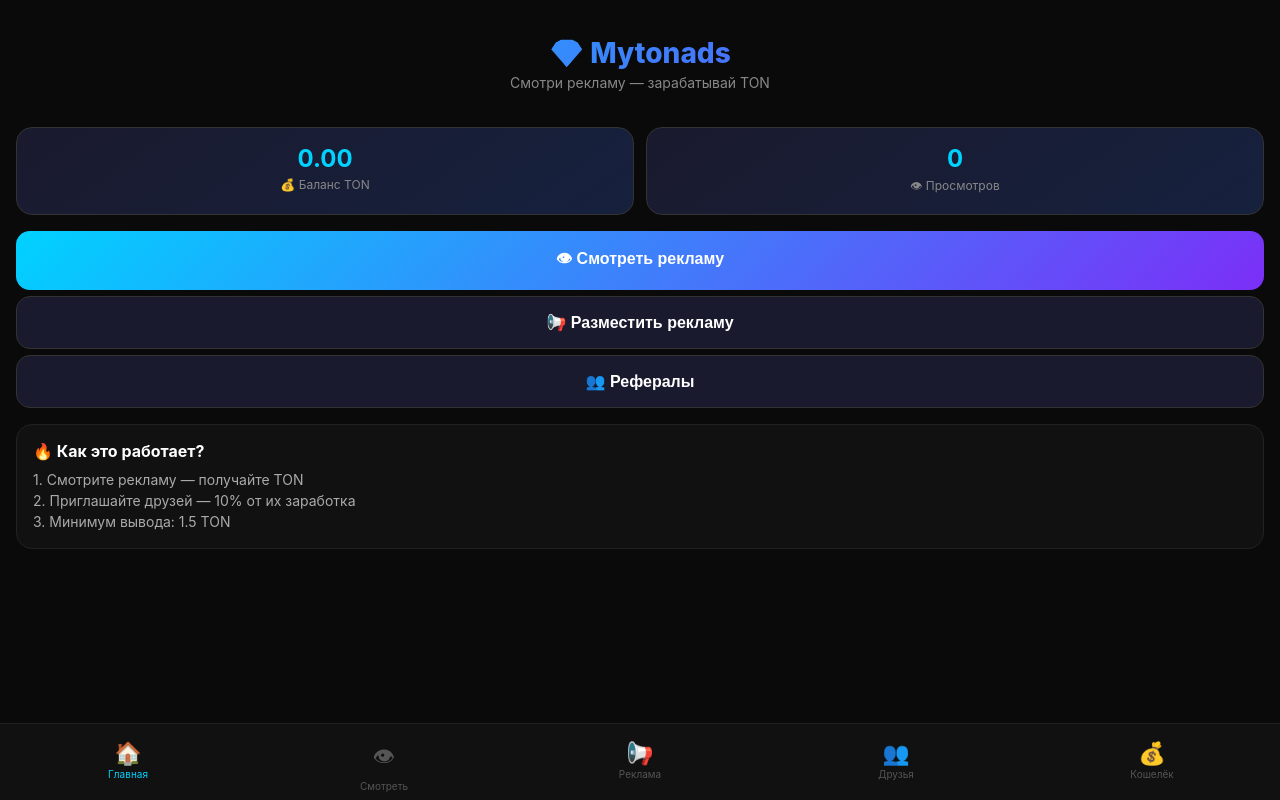
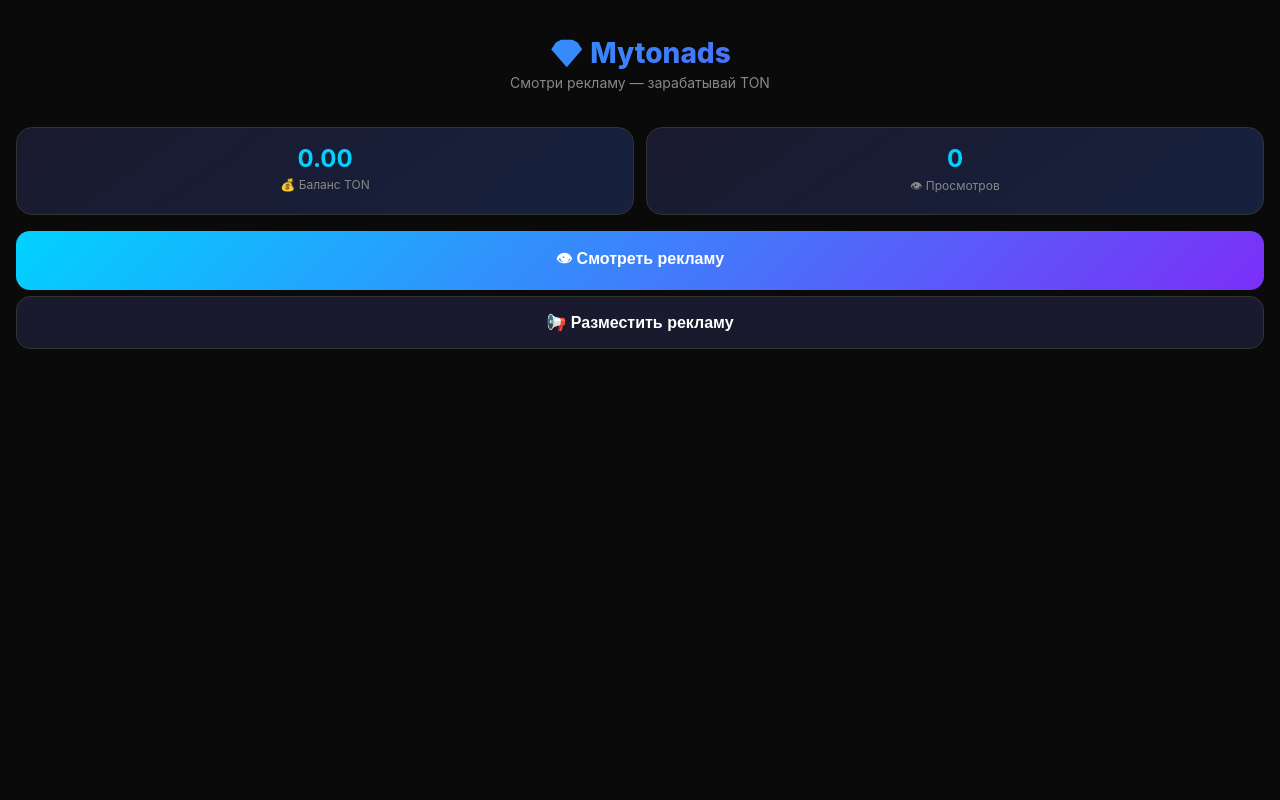
Before and after one commit to g89614544540-ship-it/-insiderad, a Flask app: page / in a window 1280 px wide. Run offline with Flask 3, Linux system fonts and the light colour scheme; some libraries are stand-ins or nearby versions.

Commit message:
Update index.html

```diff
--- a/backend/templates/index.html
+++ b/backend/templates/index.html
@@ -8,7 +8,7 @@
 <style>
 *{margin:0;padding:0;box-sizing:border-box}
 body{font-family:-apple-system,BlinkMacSystemFont,'Segoe UI',Roboto,sans-serif;background:#0a0a0a;color:#fff;min-height:100vh;overflow-x:hidden}
-.page{display:none;padding:16px;padding-bottom:100px;animation:fadeIn .3s ease}
+.page{display:none;padding:16px;padding-bottom:40px;animation:fadeIn .3s ease}
 .page.active{display:block}
 @keyframes fadeIn{from{opacity:0;transform:translateY(10px)}to{opacity:1;transform:translateY(0)}}
 
@@ -54,12 +55,6 @@ body{font-family:-apple-system,BlinkMacSystemFont,'Segoe UI',Roboto,sans-serif;b
 .tariff-card .tariff-price{font-size:14px;color:#00d2ff;margin-top:4px}
 .tariff-card .tariff-info{font-size:11px;color:#888;margin-top:4px}
 
-.nav{position:fixed;bottom:0;left:0;right:0;background:#111;border-top:1px solid #222;display:flex;padding:8px 0;padding-bottom:env(safe-area-inset-bottom,8px);z-index:100}
-.nav-item{flex:1;text-align:center;padding:8px 0;cursor:pointer;transition:all .2s;color:#555}
-.nav-item.active{color:#00d2ff}
-.nav-item .nav-icon{font-size:22px}
-.nav-item .nav-label{font-size:10px;margin-top:2px}
-
 .ref-link{background:#1a1a2e;border:1px solid #333;border-radius:12px;padding:12px;font-size:13px;color:#00d2ff;word-break:break-all;margin:8px 0}
 .ref-stats{display:grid;grid-template-columns:1fr 1fr;gap:12px;margin:12px 0}
 
@@ -104,15 +94,11 @@ body{font-family:-apple-system,BlinkMacSystemFont,'Segoe UI',Roboto,sans-serif;b
   </div>
   <button class="btn btn-primary" onclick="showPage('earn')">👁 Смотреть рекламу</button>
   <button class="btn btn-secondary" onclick="showPage('advertiser')">📢 Разместить рекламу</button>
-  <button class="btn btn-secondary" onclick="showPage('ref')">👥 Рефералы</button>
-  <div class="card" style="margin-top:16px">
-    <h3>🔥 Как это работает?</h3>
-    <p>1. Смотрите рекламу — получайте TON<br>2. Приглашайте друзей — 10% от их заработка<br>3. Минимум вывода: 1.5 TON</p>
-  </div>
 </div>
 
-<!-- EARN -->
+<!-- EARN (Смотреть рекламу) -->
 <div class="page" id="page-earn">
+  <button class="btn btn-back" onclick="showPage('home')">← Назад</button>
   <div class="header">
     <h1>👁 Реклама</h1>
     <p>Смотри и зарабатывай</p>
@@ -178,82 +206,6 @@ body{font-family:-apple-system,BlinkMacSystemFont,'Segoe UI',Roboto,sans-serif;b
   </div>
 </div>
 
-<!-- REFERRALS -->
-<div class="page" id="page-ref">
-  <div class="header">
-    <h1>👥 Рефералы</h1>
-    <p>Приглашай друзей — получай 10%</p>
-  </div>
-  <div class="ref-stats">
-    <div class="stat-card">
-      <div class="value" id="ref-count">0</div>
-      <div class="label">👥 Друзей</div>
-    </div>
-    <div class="stat-card">
-      <div class="value" id="ref-earned">0.00</div>
-      <div class="label">💰 Заработано</div>
-    </div>
-  </div>
-  <div class="card">
-    <h3>🔗 Ваша ссылка</h3>
-    <div class="ref-link" id="ref-link">Загрузка...</div>
-    <button class="btn btn-primary" onclick="copyRef()" style="margin-top:8px">📋 Копировать ссылку</button>
-    <button class="btn btn-secondary" onclick="shareRef()" style="margin-top:4px">📤 Поделиться</button>
-  </div>
-  <div class="card">
-    <h3>📖 Как это работает?</h3>
-    <p>1. Скопируйте ссылку<br>2. Отправьте другу<br>3. Друг заходит по вашей ссылке<br>4. Вы получаете 10% от его заработка навсегда!</p>
-  </div>
-</div>
-
-<!-- WALLET -->
-<div class="page" id="page-wallet">
-  <div class="header">
-    <h1>💰 Кошелёк</h1>
-    <p>Ваши средства</p>
-  </div>
-  <div class="stat-card" style="margin:16px 0">
-    <div class="value" id="wallet-balance">0.00</div>
-    <div class="label">💎 Баланс TON</div>
-  </div>
-  <div class="withdraw-info">ℹ️ Минимум для вывода: 1.5 TON. Вывод через CryptoBot.</div>
-  <div class="input-group">
-    <label>💳 TON кошелёк</label>
-    <input type="text" id="wallet-address" placeholder="UQ...">
-  </div>
-  <button class="btn btn-success" onclick="withdraw()">💎 Вывести</button>
-  <div class="card" style="margin-top:16px">
-    <h3>📜 История</h3>
-    <div id="history-list">
-      <div class="empty-state"><div class="text">Пока пусто</div></div>
-    </div>
-  </div>
-</div>
-
-<!-- NAV -->
-<div class="nav">
-  <div class="nav-item active" onclick="showPage('home')">
-    <div class="nav-icon">🏠</div>
-    <div class="nav-label">Главная</div>
-  </div>
-  <div class="nav-item" onclick="showPage('earn')">
-    <div class="nav-icon">👁</div>
-    <div class="nav-label">Смотреть</div>
-  </div>
-  <div class="nav-item" onclick="showPage('advertiser')">
-    <div class="nav-icon">📢</div>
-    <div class="nav-label">Реклама</div>
-  </div>
-  <div class="nav-item" onclick="showPage('ref')">
-    <div class="nav-icon">👥</div>
-    <div class="nav-label">Друзья</div>
-  </div>
-  <div class="nav-item" onclick="showPage('wallet')">
-    <div class="nav-icon">💰</div>
-    <div class="nav-label">Кошелёк</div>
-  </div>
-</div>
-
 <script>
 const tg = window.Telegram.WebApp;
 tg.ready();
@@ -333,85 +264,64 @@ function updateUI() {
   document.getElementById('wallet-balance').textContent = b;
   document.getElementById('ref-count').textContent = currentUser.ref_count || 0;
   document.getElementById('ref-earned').textContent = parseFloat(currentUser.ref_earned || 0).toFixed(2);
-
   const refCode = currentUser.ref_code || '';
-  const botUsername = 'Mytonadsbot';
-  const refLink = `https://t.me/${botUsername}?start=${refCode}`;
+  const refLink = 'https://t.me/Mytonadsbot?start=' + refCode;
   document.getElementById('ref-link').textContent = refLink;
 }
 
-// --- Pages ---
 function showPage(name) {
-  document.querySelectorAll('.page').forEach(p => p.classList.remove('active'));
+  document.querySelectorAll('.page').forEach(function(p) { p.classList.remove('active'); });
   document.getElementById('page-' + name).classList.add('active');
-  document.querySelectorAll('.nav-item').forEach((n, i) => {
-    n.classList.toggle('active', ['home','earn','advertiser','ref','wallet'][i] === name);
-  });
   if (name === 'earn') loadAds();
 }
 
-// --- Ads ---
 async function loadAds() {
-  const container = document.getElementById('ad-container');
+  var container = document.getElementById('ad-container');
   container.innerHTML = '<div class="loading"><div class="spinner"></div></div>';
-
   try {
-    const resp = await fetch('/api/ads');
-    const ads = await resp.json();
-
+    var resp = await fetch('/api/ads');
+    var ads = await resp.json();
     if (!ads || ads.length === 0 || ads.error) {
       container.innerHTML = '<div class="empty-state"><div class="icon">📭</div><div class="text">Нет доступных реклам</div></div>';
       return;
     }
-
-    // Случайная реклама
-    const ad = ads[Math.floor(Math.random() * ads.length)];
+    var ad = ads[Math.floor(Math.random() * ads.length)];
     currentAd = ad;
-
-    let mediaHtml = '';
+    var mediaHtml = '';
     if (ad.media_url && ad.media_type === 'image') {
-      mediaHtml = `<img src="${ad.media_url}" class="ad-media" onerror="this.style.display='none'">`;
+      mediaHtml = '<img src="' + ad.media_url + '" class="ad-media" onerror="this.style.display=\'none\'">';
     } else if (ad.media_url && ad.media_type === 'video') {
-      mediaHtml = `<video src="${ad.media_url}" class="ad-media" controls></video>`;
+      mediaHtml = '<video src="' + ad.media_url + '" class="ad-media" controls></video>';
     }
-
-    const reward = ad.tariff === 'pro' ? '0.06' : '0.04';
-
-    container.innerHTML = `
-      <div class="ad-card">
-        ${mediaHtml}
-        <div class="ad-title">${escapeHtml(ad.title || 'Реклама')}</div>
-        <div class="ad-desc">${escapeHtml(ad.description || '')}</div>
-        <div class="ad-reward">+${reward} TON</div>
-        <div class="timer-bar"><div class="fill" id="timer-fill" style="width:0%"></div></div>
-        <p id="timer-text" style="text-align:center;font-size:13px;color:#888">Смотрите 15 секунд...</p>
-        <button class="btn btn-primary" id="claim-btn" style="display:none" onclick="claimReward()">✅ Получить награду</button>
-        ${ad.link ? `<a href="${ad.link}" target="_blank" class="btn btn-secondary" style="margin-top:8px;text-decoration:none">🔗 Перейти</a>` : ''}
-      </div>
-    `;
-
+    var reward = ad.tariff === 'pro' ? '0.06' : '0.04';
+    var linkHtml = ad.link ? '<a href="' + ad.link + '" target="_blank" class="btn btn-secondary" style="margin-top:8px;text-decoration:none">🔗 Перейти</a>' : '';
+    container.innerHTML = '<div class="ad-card">' + mediaHtml +
+      '<div class="ad-title">' + escapeHtml(ad.title || 'Реклама') + '</div>' +
+      '<div class="ad-desc">' + escapeHtml(ad.description || '') + '</div>' +
+      '<div class="ad-reward">+' + reward + ' TON</div>' +
+      '<div class="timer-bar"><div class="fill" id="timer-fill" style="width:0%"></div></div>' +
+      '<p id="timer-text" style="text-align:center;font-size:13px;color:#888">Смотрите 15 секунд...</p>' +
+      '<button class="btn btn-primary" id="claim-btn" style="display:none" onclick="claimReward()">✅ Получить награду</button>' +
+      linkHtml + '</div>';
     startTimer();
   } catch (e) {
     container.innerHTML = '<div class="empty-state"><div class="icon">❌</div><div class="text">Ошибка загрузки</div></div>';
-    console.error(e);
   }
 }
 
 function startTimer() {
-  let elapsed = 0;
-  const total = 15;
-  const fill = document.getElementById('timer-fill');
-  const text = document.getElementById('timer-text');
-  const btn = document.getElementById('claim-btn');
-
+  var elapsed = 0;
+  var total = 15;
+  var fill = document.getElementById('timer-fill');
+  var text = document.getElementById('timer-text');
+  var btn = document.getElementById('claim-btn');
   if (watchTimer) clearInterval(watchTimer);
-
-  watchTimer = setInterval(() => {
+  watchTimer = setInterval(function() {
     elapsed += 0.1;
-    const pct = Math.min((elapsed / total) * 100, 100);
+    var pct = Math.min((elapsed / total) * 100, 100);
     if (fill) fill.style.width = pct + '%';
-    const left = Math.max(0, Math.ceil(total - elapsed));
-    if (text) text.textContent = left > 0 ? `Осталось ${left} сек...` : '✅ Готово!';
+    var left = Math.max(0, Math.ceil(total - elapsed));
+    if (text) text.textContent = left > 0 ? 'Осталось ' + left + ' сек...' : '✅ Готово!';
     if (elapsed >= total) {
       clearInterval(watchTimer);
       if (btn) btn.style.display = 'block';
@@ -421,30 +331,21 @@ function startTimer() {
 
 async function claimReward() {
   if (!currentUser || !currentAd) return;
-
-  const btn = document.getElementById('claim-btn');
-  if (btn) {
-    btn.disabled = true;
-    btn.textContent = '⏳ Начисление...';
-  }
-
+  var btn = document.getElementById('claim-btn');
+  if (btn) { btn.disabled = true; btn.textContent = '⏳ Начисление...'; }
   try {
-    const resp = await fetch('/api/watch', {
+    var resp = await fetch('/api/watch', {
       method: 'POST',
       headers: {'Content-Type': 'application/json'},
-      body: JSON.stringify({
-        user_id: currentUser.id,
-        ad_id: currentAd.id
-      })
+      body: JSON.stringify({ user_id: currentUser.id, ad_id: currentAd.id })
     });
-    const result = await resp.json();
-
+    var result = await resp.json();
     if (result.success) {
       currentUser.balance = parseFloat(currentUser.balance || 0) + result.reward;
       currentUser.total_watched = (currentUser.total_watched || 0) + 1;
       updateUI();
-      showToast(`✅ +${result.reward} TON!`);
-      setTimeout(() => loadAds(), 1500);
+      showToast('✅ +' + result.reward + ' TON!');
+      setTimeout(function() { loadAds(); }, 1500);
     } else {
       showToast('❌ ' + (result.error || 'Ошибка'));
       if (btn) { btn.disabled = false; btn.textContent = '✅ Получить награду'; }
@@ -455,90 +356,75 @@ async function claimReward() {
   }
 }
 
-// --- Advertiser ---
 function selectTariff(tariff, el) {
   selectedTariff = tariff;
-  document.querySelectorAll('.tariff-card').forEach(c => c.classList.remove('selected'));
+  document.querySelectorAll('.tariff-card').forEach(function(c) { c.classList.remove('selected'); });
   el.classList.add('selected');
   updatePrice();
 }
 
 function updatePrice() {
-  const views = parseInt(document.getElementById('ad-views').value) || 100;
-  const pricePerView = selectedTariff === 'pro' ? 0.08 : 0.05;
-  const total = (views * pricePerView).toFixed(2);
+  var views = parseInt(document.getElementById('ad-views').value) || 100;
+  var pricePerView = selectedTariff === 'pro' ? 0.08 : 0.05;
+  var total = (views * pricePerView).toFixed(2);
   document.getElementById('total-price').textContent = total;
 }
 
-document.addEventListener('DOMContentLoaded', () => {
-  const viewsInput = document.getElementById('ad-views');
+document.addEventListener('DOMContentLoaded', function() {
+  var viewsInput = document.getElementById('ad-views');
   if (viewsInput) viewsInput.addEventListener('input', updatePrice);
 });
 
 async function createAd() {
-  const title = document.getElementById('ad-title').value.trim();
-  const desc = document.getElementById('ad-desc').value.trim();
-  const link = document.getElementById('ad-link').value.trim();
-  const views = parseInt(document.getElementById('ad-views').value) || 100;
-  const pricePerView = selectedTariff === 'pro' ? 0.08 : 0.05;
-  const total = (views * pricePerView).toFixed(2);
-
+  var title = document.getElementById('ad-title').value.trim();
+  var desc = document.getElementById('ad-desc').value.trim();
+  var link = document.getElementById('ad-link').value.trim();
+  var views = parseInt(document.getElementById('ad-views').value) || 100;
+  var pricePerView = selectedTariff === 'pro' ? 0.08 : 0.05;
+  var total = (views * pricePerView).toFixed(2);
   if (!title) { showToast('❌ Введите заголовок'); return; }
-
-  let media_url = '';
-  let media_type = 'text';
-  const fileInput = document.getElementById('ad-media');
+  var media_url = '';
+  var media_type = 'text';
+  var fileInput = document.getElementById('ad-media');
   if (fileInput.files.length > 0) {
     showToast('⏳ Загрузка файла...');
-    const file = fileInput.files[0];
-    const reader = new FileReader();
-    const fileData = await new Promise(resolve => {
-      reader.onload = () => resolve(reader.result.split(',')[1]);
+    var file = fileInput.files[0];
+    var reader = new FileReader();
+    var fileData = await new Promise(function(resolve) {
+      reader.onload = function() { resolve(reader.result.split(',')[1]); };
       reader.readAsDataURL(file);
     });
-
     try {
-      const uploadResp = await fetch('/api/upload', {
+      var uploadResp = await fetch('/api/upload', {
         method: 'POST',
         headers: {'Content-Type': 'application/json'},
-        body: JSON.stringify({
-          file_data: fileData,
-          file_name: file.name,
-          content_type: file.type
-        })
+        body: JSON.stringify({ file_data: fileData, file_name: file.name, content_type: file.type })
       });
-      const uploadResult = await uploadResp.json();
+      var uploadResult = await uploadResp.json();
       if (uploadResult.url) {
         media_url = uploadResult.url;
         media_type = file.type.startsWith('video') ? 'video' : 'image';
       }
-    } catch (e) {
-      console.error('Upload error:', e);
-    }
+    } catch (e) { console.error('Upload error:', e); }
   }
-
   try {
-    const resp = await fetch('/api/ads/create', {
+    var resp = await fetch('/api/ads/create', {
       method: 'POST',
       headers: {'Content-Type': 'application/json'},
       body: JSON.stringify({
-        title, description: desc, link, media_url, media_type,
+        title: title, description: desc, link: link, media_url: media_url, media_type: media_type,
         views_ordered: views, price_paid: parseFloat(total), tariff: selectedTariff
       })
     });
-    const ad = await resp.json();
-
+    var ad = await resp.json();
     if (ad.error) { showToast('❌ ' + ad.error); return; }
-
     pendingAdId = ad.id;
-
-    const invResp = await fetch('/api/create_invoice', {
+    var invResp = await fetch('/api/create_invoice', {
       method: 'POST',
       headers: {'Content-Type': 'application/json'},
       body: JSON.stringify({ ad_id: ad.id, amount: total })
     });
-    const inv = await invResp.json();
-
+    var inv = await invResp.json();
     if (inv.pay_url) {
       document.getElementById('advertiser-form').style.display = 'none';
       document.getElementById('payment-status').style.display = 'block';
@@ -549,48 +435,21 @@ async function createAd() {
     }
   } catch (e) {
     showToast('❌ Ошибка сети');
-    console.error(e);
   }
 }
 
 async function checkPayment() {
   if (!pendingAdId) return;
-  const msg = document.getElementById('payment-msg');
+  var msg = document.getElementById('payment-msg');
   msg.textContent = '🔄 Проверяем...';
-
   try {
-    const resp = await fetch(`/api/check_payment?ad_id=${pendingAdId}`);
-    const result = await resp.json();
-
+    var resp = await fetch('/api/check_payment?ad_id=' + pendingAdId);
+    var result = await resp.json();
     if (result.paid) {
       msg.textContent = '✅ Оплачено! Реклама запущена!';
       msg.style.color = '#00b894';
       showToast('🎉 Реклама запущена!');
-      setTimeout(() => {
-        document.getElementById('advertiser-form').style.display = 'block';
-        document.getElementById('payment-status').style.display = 'none';
-        pendingAdId = null;
-      }, 3000);
-    } else {
-      msg.textContent = '⏳ Ещё не оплачено';
-      msg.style.color = '#e17055';
-    }
-  } catch (e) {
-    msg.textContent = '❌
-      async function checkPayment() {
-  if (!pendingAdId) return;
-  const msg = document.getElementById('payment-msg');
-  msg.textContent = '🔄 Проверяем...';
-
-  try {
-    const resp = await fetch(`/api/check_payment?ad_id=${pendingAdId}`);
-    const result = await resp.json();
-
-    if (result.paid) {
-      msg.textContent = '✅ Оплачено! Реклама запущена!';
-      msg.style.color = '#00b894';
-      showToast('🎉 Реклама запущена!');
-      setTimeout(() => {
+      setTimeout(function() {
         document.getElementById('advertiser-form').style.display = 'block';
         document.getElementById('payment-status').style.display = 'none';
         pendingAdId = null;
@@ -604,21 +463,18 @@ async function checkPayment() {
   }
 }
 
-// --- Withdraw ---
 async function withdraw() {
   if (!currentUser) return;
-  const wallet = document.getElementById('wallet-address').value.trim();
+  var wallet = document.getElementById('wallet-address').value.trim();
   if (!wallet) { showToast('❌ Введите адрес кошелька'); return; }
   if (parseFloat(currentUser.balance || 0) < 1.5) { showToast('❌ Минимум 1.5 TON'); return; }
-
   try {
-    const resp = await fetch('/api/withdraw', {
+    var resp = await fetch('/api/withdraw', {
       method: 'POST',
       headers: {'Content-Type': 'application/json'},
       body: JSON.stringify({ user_id: currentUser.id, wallet_address: wallet })
     });
-    const result = await resp.json();
-
+    var result = await resp.json();
     if (result.success) {
       currentUser.balance = 0;
       updateUI();
@@ -631,13 +487,12 @@ async function withdraw() {
   }
 }
 
-// --- Referral ---
 function copyRef() {
-  const link = document.getElementById('ref-link').textContent;
+  var link = document.getElementById('ref-link').textContent;
   if (navigator.clipboard) {
-    navigator.clipboard.writeText(link).then(() => showToast('✅ Ссылка скопирована!'));
+    navigator.clipboard.writeText(link).then(function() { showToast('✅ Ссылка скопирована!'); });
   } else {
-    const ta = document.createElement('textarea');
+    var ta = document.createElement('textarea');
     ta.value = link;
     document.body.appendChild(ta);
     ta.select();
@@ -648,8 +503,7 @@ function copyRef() {
 }
 
 function shareRef() {
-  const link = document.getElementById('ref-link').textContent;
-  const text = '💎 Смотри рекламу и зарабатывай TON! Заходи по моей ссылке: ' + link;
+  var link = document.getElementById('ref-link').textContent;
   if (tg.openTelegramLink) {
     tg.openTelegramLink('https://t.me/share/url?url=' + encodeURIComponent(link) + '&text=' + encodeURIComponent('💎 Смотри рекламу и зарабатывай TON!'));
   } else {
@@ -657,24 +511,22 @@ function shareRef() {
   }
 }
 
-// --- Utils ---
 function showToast(msg) {
-  const existing = document.querySelector('.toast');
+  var existing = document.querySelector('.toast');
   if (existing) existing.remove();
-  const t = document.createElement('div');
+  var t = document.createElement('div');
   t.className = 'toast';
   t.textContent = msg;
   document.body.appendChild(t);
-  setTimeout(() => t.remove(), 3000);
+  setTimeout(function() { t.remove(); }, 3000);
 }
 
 function escapeHtml(str) {
-  const d = document.createElement('div');
+  var d = document.createElement('div');
   d.textContent = str;
   return d.innerHTML;
 }
 
-// --- Start ---
 initApp();
 </script>
 </body>
```
Also changed, not shown: other parts of backend/templates/index.html (+46 -29 lines).
